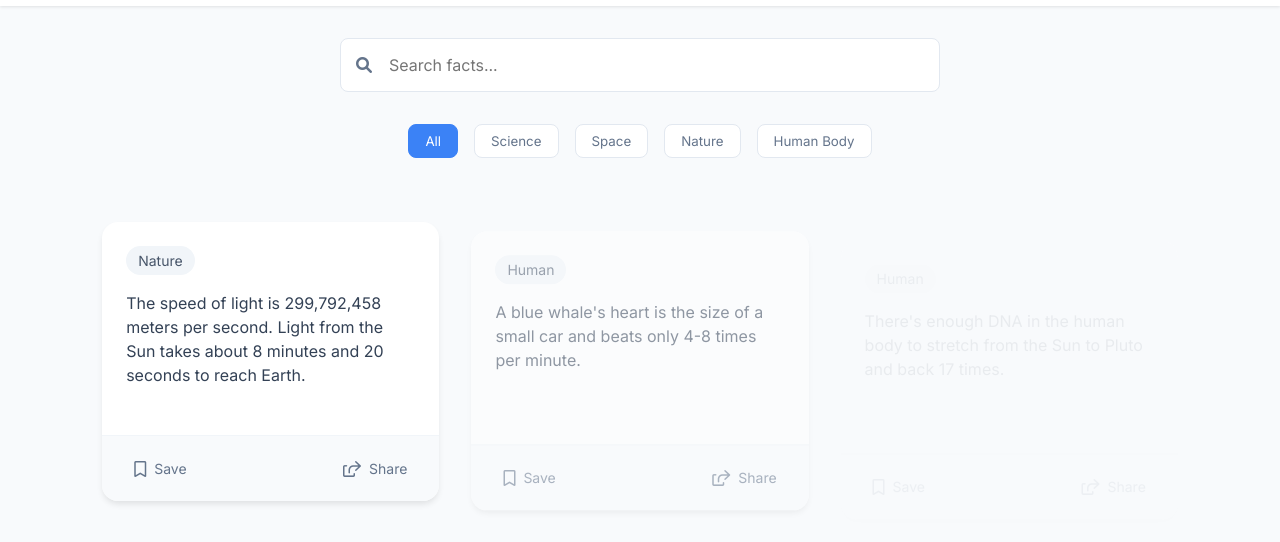
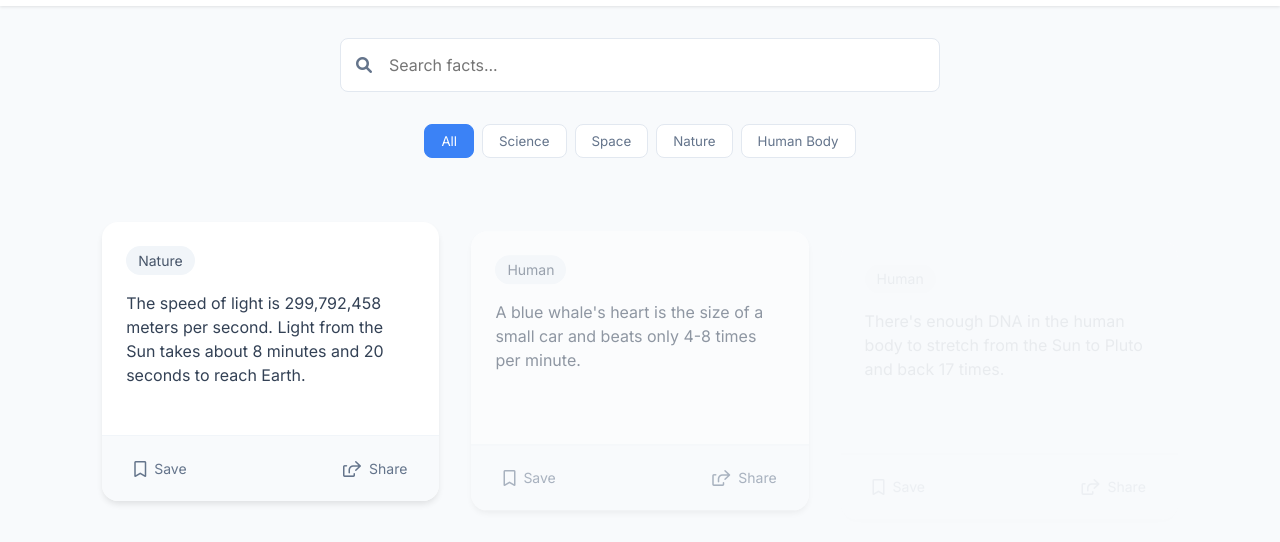
Before and after one commit to prathameshvattamwar/facts, a plain HTML site: page index.html in a window 1280 px wide. Shown: the part 78-620 px from the top of the page. Drawn offline with nearby package versions, Linux system fonts and the light colour scheme.

Commit message:
Update styles.css

```diff
--- a/styles.css
+++ b/styles.css
@@ -166,7 +166,7 @@ main {
 
 .filters {
     display: flex;
-    gap: 1rem;
+    gap: 8px;
     margin: 2rem 0;
     flex-wrap: wrap;
     justify-content: center;
```
